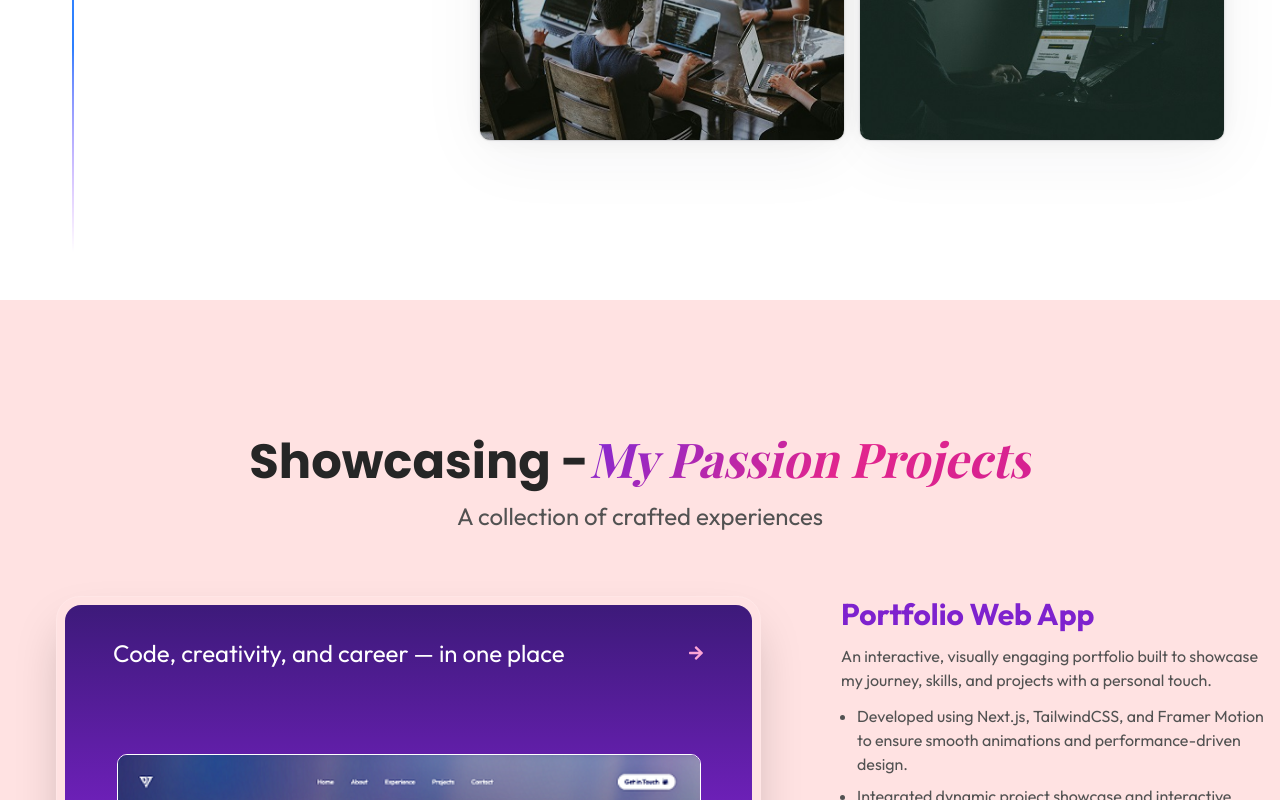
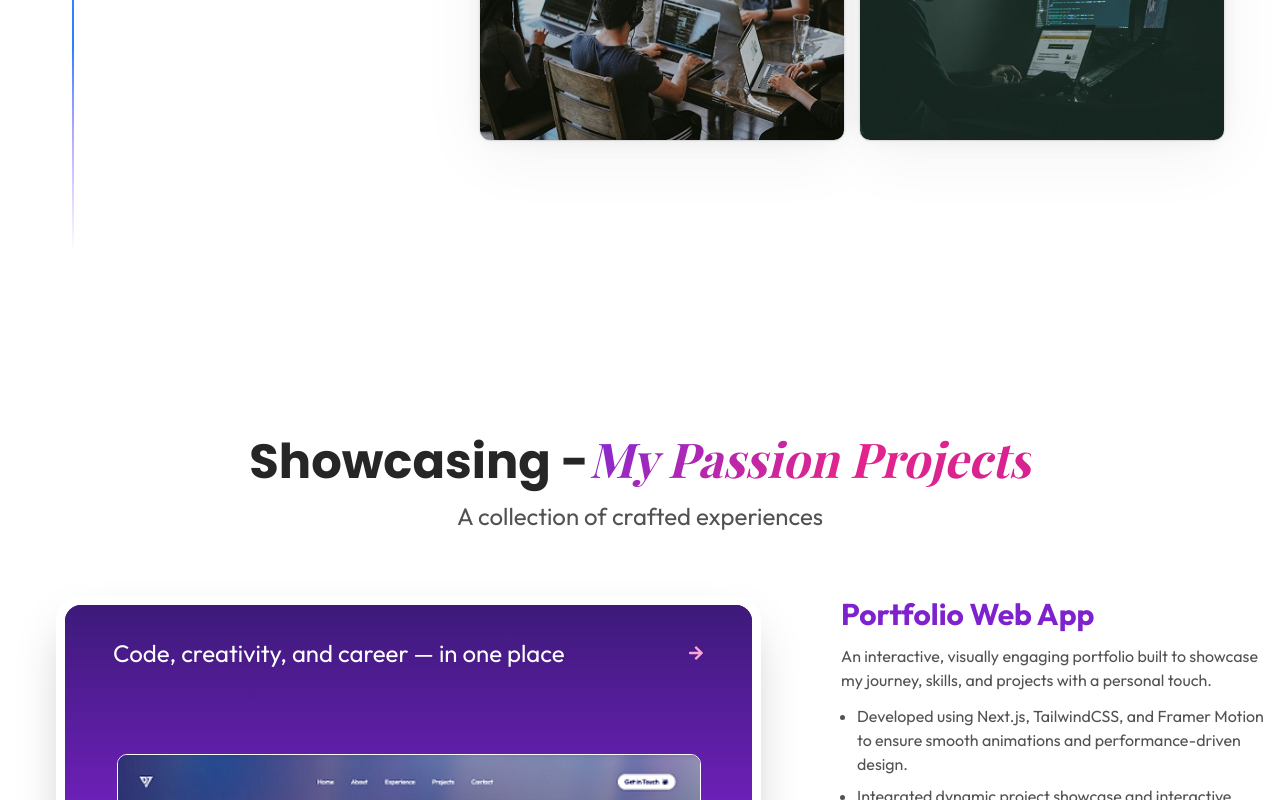
Before and after one commit to deepeshjaindj/modern-portfolio, a Next.js app: page / in a window 1280 px wide. Shown: the part 4484-5284 px from the top of the page. Built offline with nearby package versions, Linux system fonts and the light colour scheme; a web font is replaced by a local one.

Commit message:
Removed red projects BG

```diff
--- a/src/components/sections/Projects.tsx
+++ b/src/components/sections/Projects.tsx
@@ -141,7 +141,7 @@ const Projects = () => {
   ];
 
   return (
-    <div className="relative flex flex-col items-center justify-center min-h-dvh w-full text-neutral-800 pt-16 bg-red-100">
+    <div className="relative flex flex-col items-center justify-center min-h-dvh w-full text-neutral-800 pt-16">
       <motion.div
         initial={{ opacity: 0, y: 50 }}
         whileInView={{ opacity: 1, y: 0 }}
```
